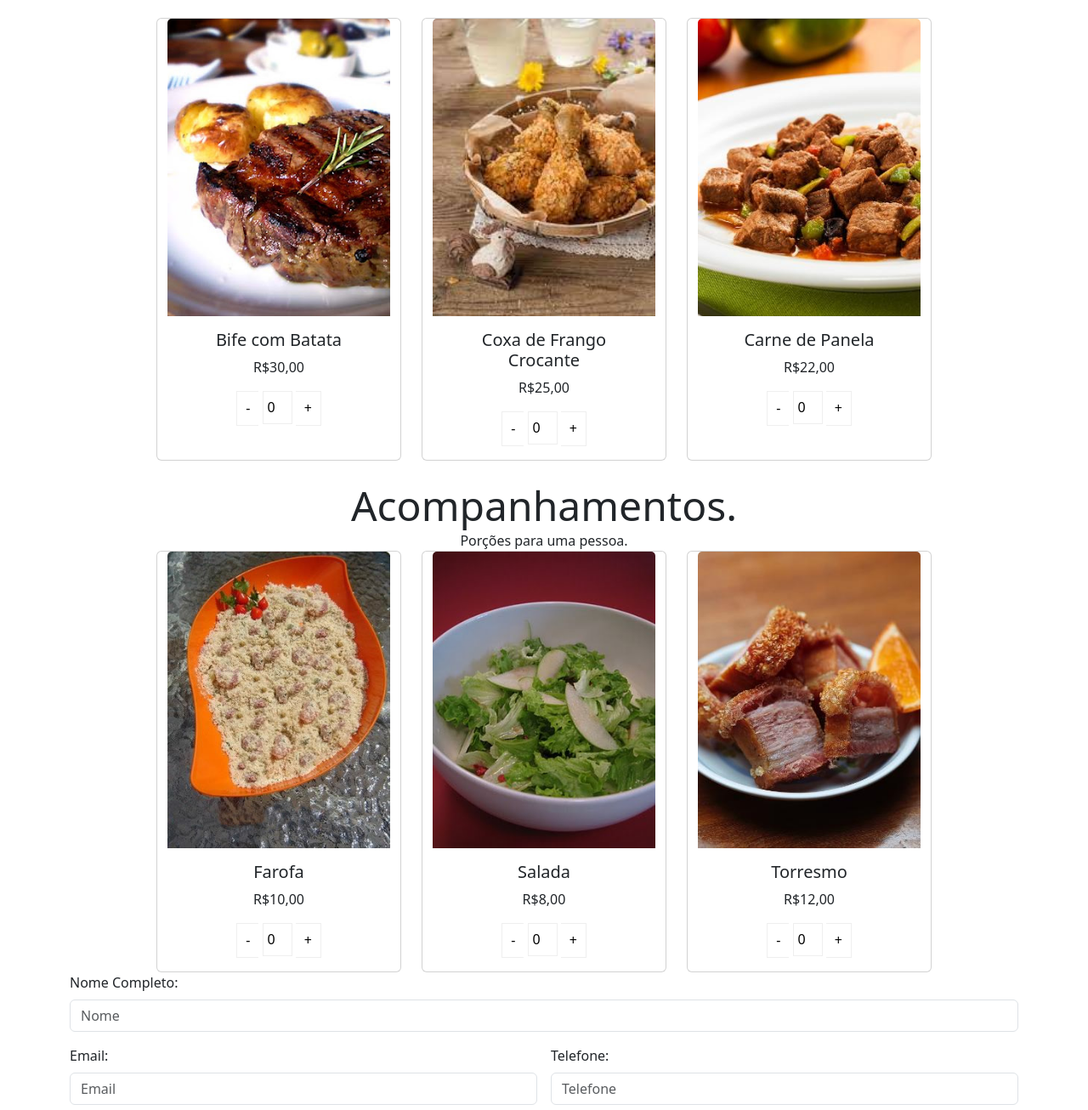
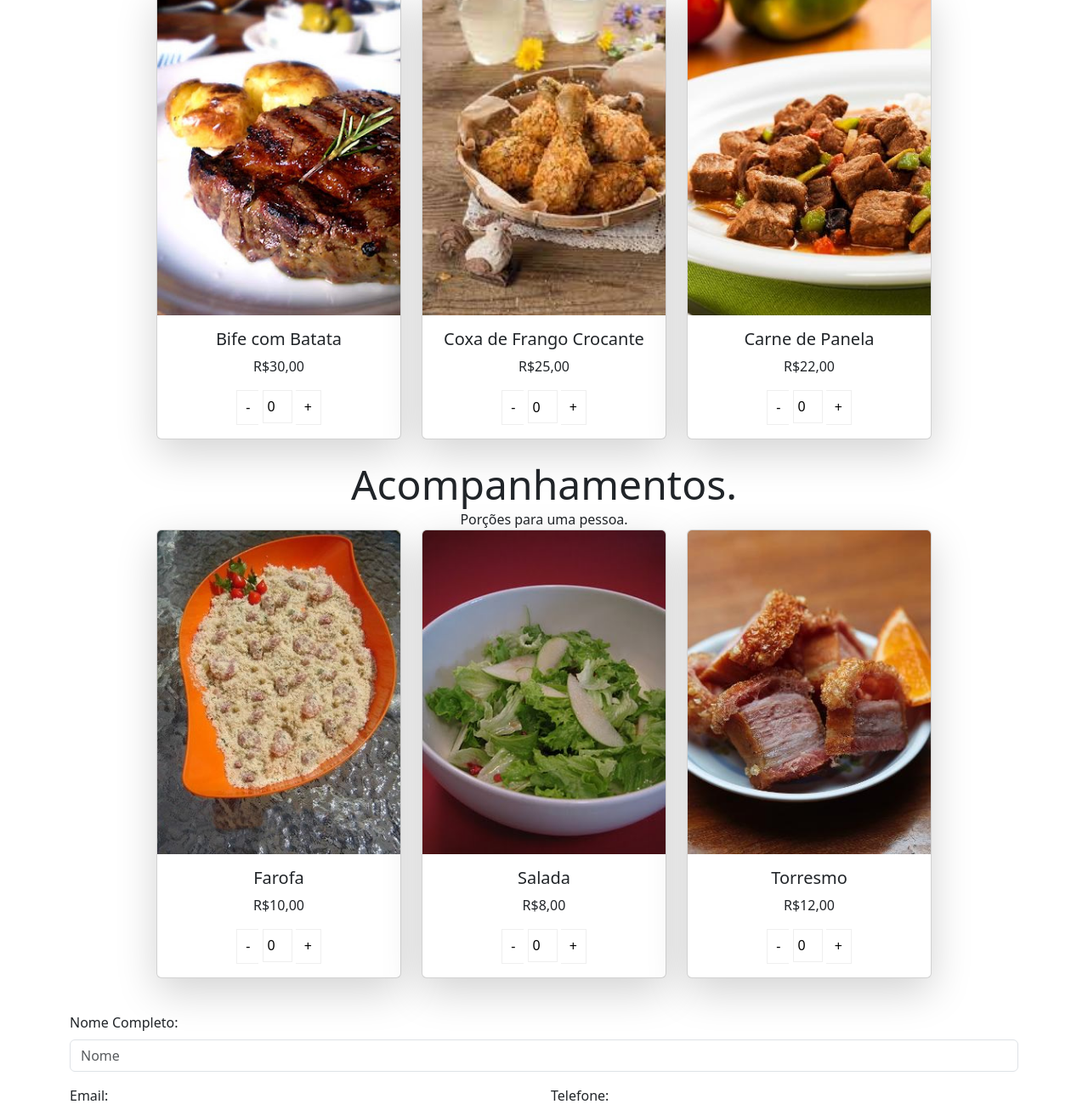
Before and after one commit to soso2410/Projeto-Menu-Bootstrap, a plain HTML site: page index.html in a window 1280 px wide. Shown: the part 574-1880 px from the top of the page at 85% size. Drawn offline with nearby package versions, Linux system fonts and the light colour scheme.

Commit message:
closes #6 - Usabilidade e ultimos detalhes

```diff
--- a/index.html
+++ b/index.html
@@ -51,8 +51,10 @@
     </div>
   </nav>
 
+  <div class="container text-center mt-5">
+
     <!-- Carousel -->
-  <div id="carouselExampleCaptions" class="carousel slide">
+    <div id="carouselExampleCaptions" class="carousel slide col-md-12">
       <div class="carousel-indicators">
         <button type="button" data-bs-target="#carouselExampleCaptions" data-bs-slide-to="0" class="active"
           aria-current="true" aria-label="Slide 1"></button>
@@ -84,30 +86,30 @@
           </div>
         </div>
       </div>
-    <button class="carousel-control-prev" type="button" data-bs-target="#carouselExampleCaptions" data-bs-slide="prev">
+      <button class="carousel-control-prev" type="button" data-bs-target="#carouselExampleCaptions"
+        data-bs-slide="prev">
         <span class="carousel-control-prev-icon" aria-hidden="true"></span>
         <span class="visually-hidden">Previous</span>
       </button>
-    <button class="carousel-control-next" type="button" data-bs-target="#carouselExampleCaptions" data-bs-slide="next">
+      <button class="carousel-control-next" type="button" data-bs-target="#carouselExampleCaptions"
+        data-bs-slide="next">
         <span class="carousel-control-next-icon" aria-hidden="true"></span>
         <span class="visually-hidden">Next</span>
       </button>
     </div>
 
-  <div class="container text-center mt-5">
-
     <!-- Title Principal -->
     <div class="row">
       <div class="col">
         <div class="display-5">
-          Menu - Faça a sua escolha!
+          <strong>Menu - Faça a sua escolha!</strong>
         </div>
       </div>
     </div>
 
 
     <!-- Title and Subtitel Prato Principal -->
-    <div class="row mt-2">
+    <div class="row mt-3">
       <div class="col">
         <div class="display-5">
           Prato principal
@@ -119,7 +121,7 @@
 
     <!-- Cards Prato Principal -->
     <div class="row mt-4 justify-content-center gap-4">
-      <div class="card" style="width: 18rem;">
+      <div class="card p-0 shadow-lg" style="width: 18rem;">
         <img src="images/bife.jpg" class="card-img-top" alt="...">
         <div class="card-body">
           <h5 class="card-title">Bife com Batata</h5>
@@ -133,7 +135,7 @@
         </div>
       </div>
 
-      <div class="card" style="width: 18rem;">
+      <div class="card p-0 shadow-lg" style="width: 18rem;">
         <img src="images/coxa.jpg" class="card-img-top" alt="...">
         <div class="card-body">
           <h5 class="card-title">Coxa de Frango Crocante</h5>
@@ -148,7 +150,7 @@
       </div>
 
 
-      <div class="card" style="width: 18rem;">
+      <div class="card p-0 shadow-lg" style="width: 18rem;">
         <img src="images/panela.jpg" class="card-img-top" alt="...">
         <div class="card-body">
           <h5 class="card-title">Carne de Panela</h5>
@@ -176,7 +178,7 @@
 
     <!--Cards Acompanhamneto -->
     <div class="row justify-content-center gap-4">
-      <div class="card" style="width: 18rem;">
+      <div class="card p-0 shadow-lg" style="width: 18rem;">
         <img src="images/farofa.jpg" class="card-img-top" alt="...">
         <div class="card-body">
           <h5 class="card-title">Farofa</h5>
@@ -190,7 +192,7 @@
         </div>
       </div>
 
-      <div class="card" style="width: 18rem;">
+      <div class="card p-0 shadow-lg" style="width: 18rem;">
         <img src="images/salad.jpg" class="card-img-top" alt="...">
         <div class="card-body">
           <h5 class="card-title">Salada</h5>
@@ -205,7 +207,7 @@
       </div>
 
 
-      <div class="card" style="width: 18rem;">
+      <div class="card p-0 shadow-lg" style="width: 18rem;">
         <img src="images/torresmo.jpg" class="card-img-top" alt="...">
         <div class="card-body">
           <h5 class="card-title">Torresmo</h5>
@@ -223,7 +225,7 @@
 
 
     <!--Formulario -->
-    <form class="row g-3 ">
+    <form class="row g-3 mt-4">
       <div class="col-md-12 text-start">
         <label for="inputEmail4" class="form-label">Nome Completo:</label>
         <input type="text" class="form-control" id="nome" placeholder="Nome">
```
Lines whose indentation alone changed are shown as unchanged.
